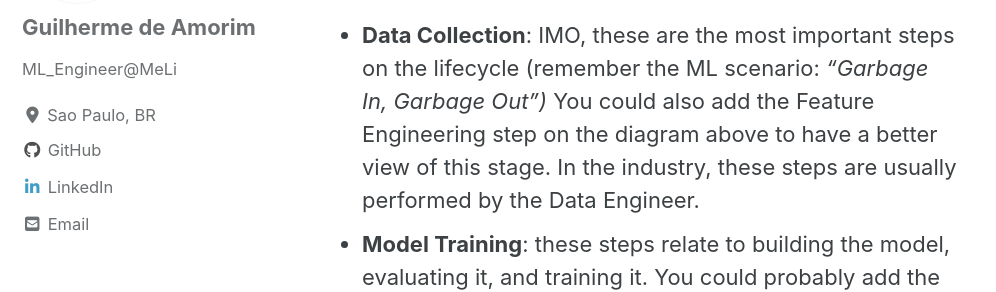
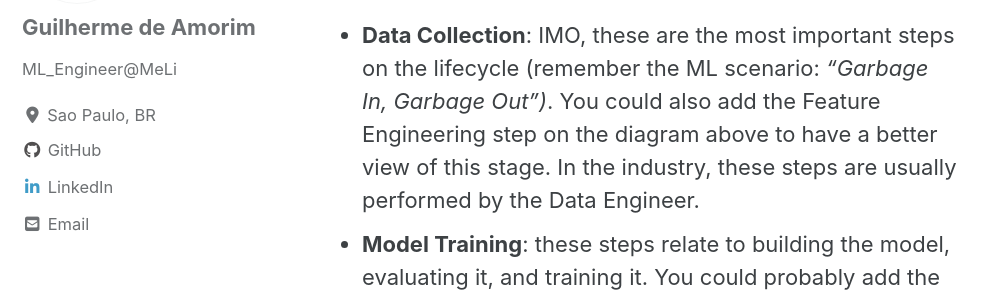
Before and after one commit to guimorg/guimorg.github.io, a Jekyll site: the page built from _posts/2020-09-09-monitoring-machine-learning.md, in a window 1280 px wide and 900 px high, scrolled down 2841 px. Shown: the part 172-464 px from the top of the window, without its empty margins (0-996 px from the left). Built offline with Jekyll 4.4.1, drawn with Linux system fonts in a browser that asks for light colours; cached includes are drawn as plain includes; nearby versions of some CDN libraries.

Commit message:
Simple FIx

```diff
--- a/_posts/2020-09-09-monitoring-machine-learning.md
+++ b/_posts/2020-09-09-monitoring-machine-learning.md
@@ -37,7 +37,7 @@ If you have a minimal background on ML, you probably are familiar with the Machi
 
 We basically have three main stages:
 
-- **Data Collection**: IMO, these are the most important steps on the lifecycle (remember the ML scenario: *"Garbage In, Garbage Out")* You could also add the Feature Engineering step on the diagram above to have a better view of this stage. In the industry, these steps are usually performed by the Data Engineer.
+- **Data Collection**: IMO, these are the most important steps on the lifecycle (remember the ML scenario: *"Garbage In, Garbage Out")*. You could also add the Feature Engineering step on the diagram above to have a better view of this stage. In the industry, these steps are usually performed by the Data Engineer.
 - **Model Training**: these steps relate to building the model, evaluating it, and training it. You could probably add the EDA step outside the model optimizations circle to have a better view. Here we have the role of the Data Scientist that has a good understanding of the *data*, *the business*, and also on the *ML techniques* to be used.
 - **Model Deployment**: finally, we have steps related to deploying the model in the production environment, for making real predictions. These steps are usually performed by the Machine Learning Engineer, although you will find many roles where the Data Engineer also is responsible for deploying the model. You can see that there are some situations where the predictions made by the model actually affect the data that will be used for the next versions of the model or new models.
 
```
